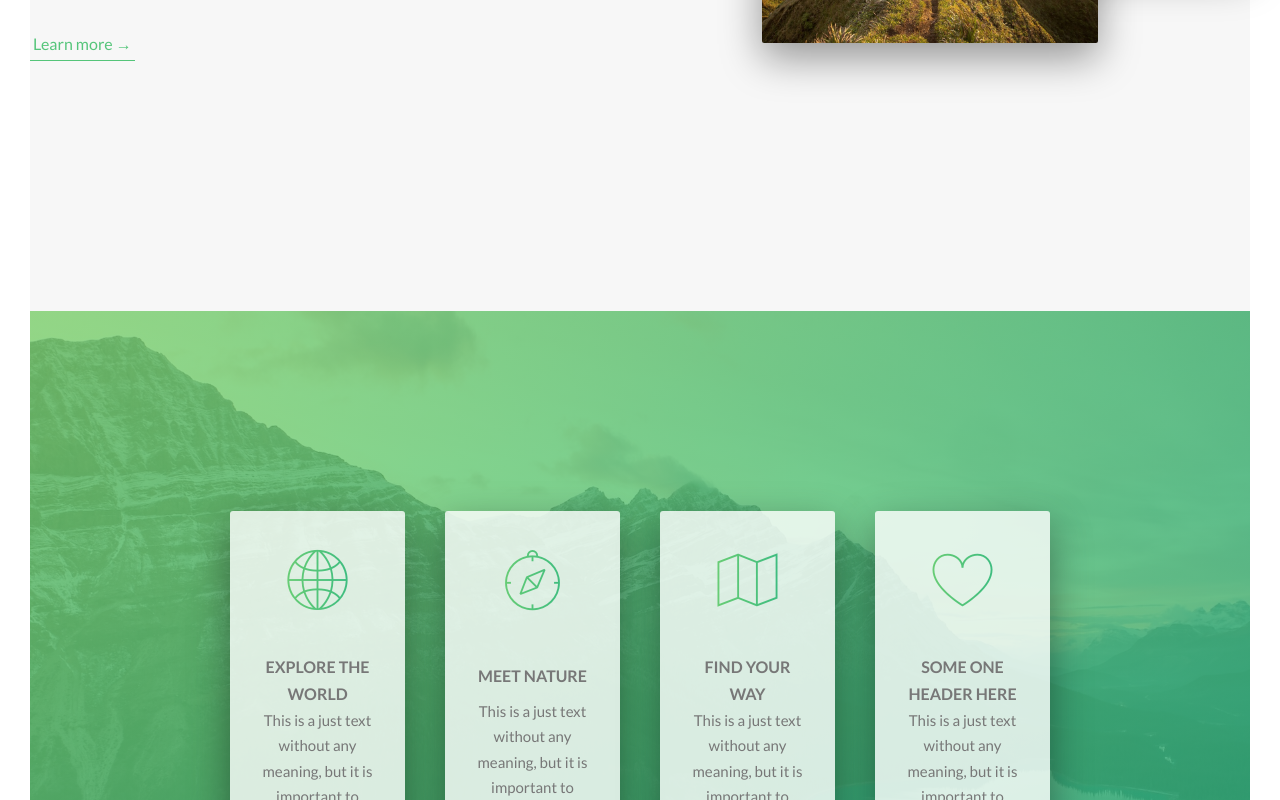
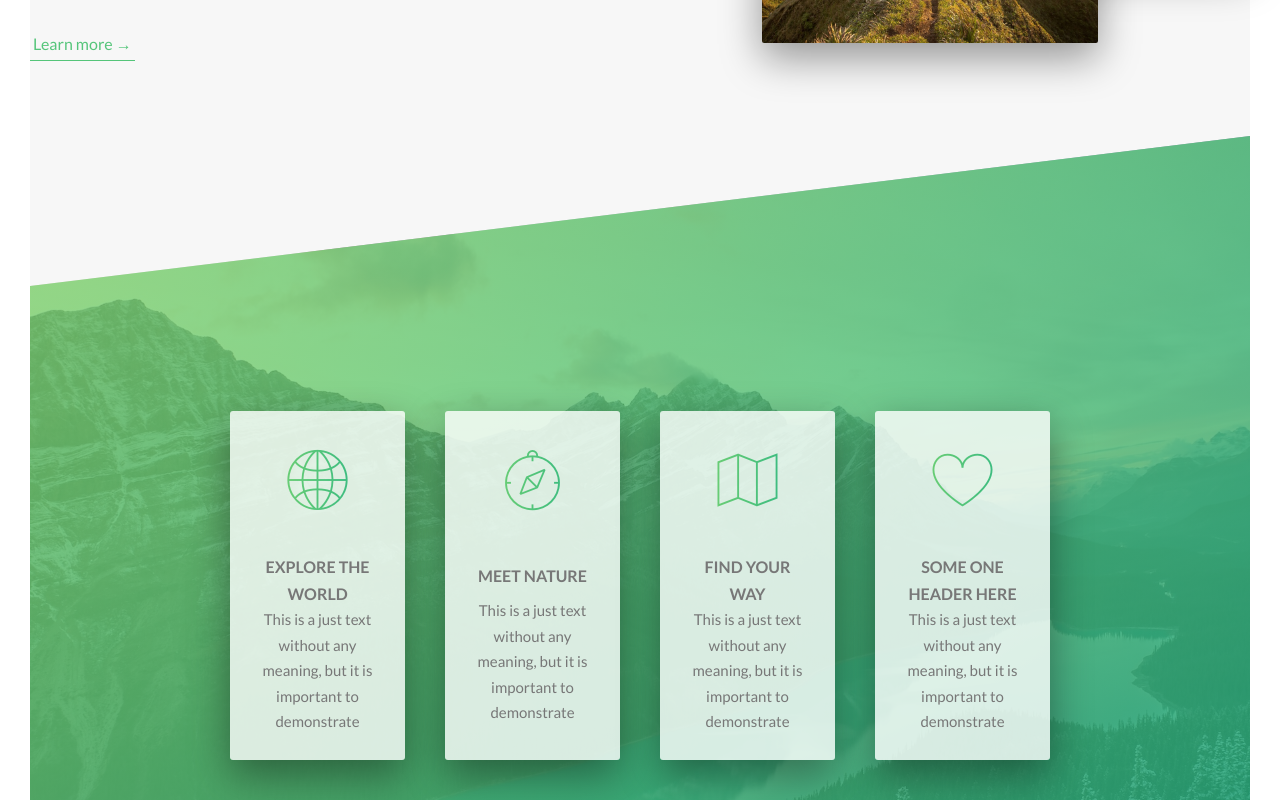
Before and after one commit to DenisPepper/jonas-css-natours, a React (Vite) app: page / in a window 1280 px wide. Shown: the part 1300-2100 px from the top of the page. Built offline with nearby package versions, Linux system fonts and the light colour scheme.

Commit message:
Добавит поворот секции Features

```diff
--- a/src/components/app.css
+++ b/src/components/app.css
@@ -19,5 +19,6 @@
   .row {
     grid-template-columns: 1fr;
     gap: 2rem;
+    margin-bottom: 22rem;
   }
 }
--- a/src/components/feachure-card/feature-card.css
+++ b/src/components/feachure-card/feature-card.css
@@ -10,6 +10,7 @@
   text-align: center;
   border-radius: 3px;
   box-shadow: 0 1.5rem 4rem rgba(0, 0, 0, 0.4);
+
   transition: all 0.25s ease-out;
 }
 
--- a/src/components/features/features.css
+++ b/src/components/features/features.css
@@ -1,8 +1,5 @@
 .section-features {
-  display: grid;
-  grid-template-columns: repeat(4, 0.8fr);
-  gap: 4rem;
-  justify-content: center;
+    margin-top: -10rem;
   padding: 20rem;
   background-image: linear-gradient(
       to right bottom,
@@ -11,4 +8,17 @@
     ),
     url('/src/assets/nat-4.jpg');
   background-size: cover;
+
+  transform: skewY(-7deg);
 }
+
+.section-features > * {
+  transform: skewY(7deg);
+}
+
+.features-list {
+  display: grid;
+  grid-template-columns: repeat(4, 0.8fr);
+  gap: 4rem;
+  justify-content: center;
+}
--- a/src/components/features/features.jsx
+++ b/src/components/features/features.jsx
@@ -27,6 +27,7 @@ const features = [
 export function Features() {
   return (
     <section className='section-features'>
+      <div className='features-list'>
         {features.map((feature) => (
           <FeatureCard
             key={feature.title}
@@ -35,6 +36,7 @@ export function Features() {
             icon={feature.icon}
           />
         ))}
+      </div>
     </section>
   );
 }
```
Lines whose indentation alone changed are shown as unchanged.
